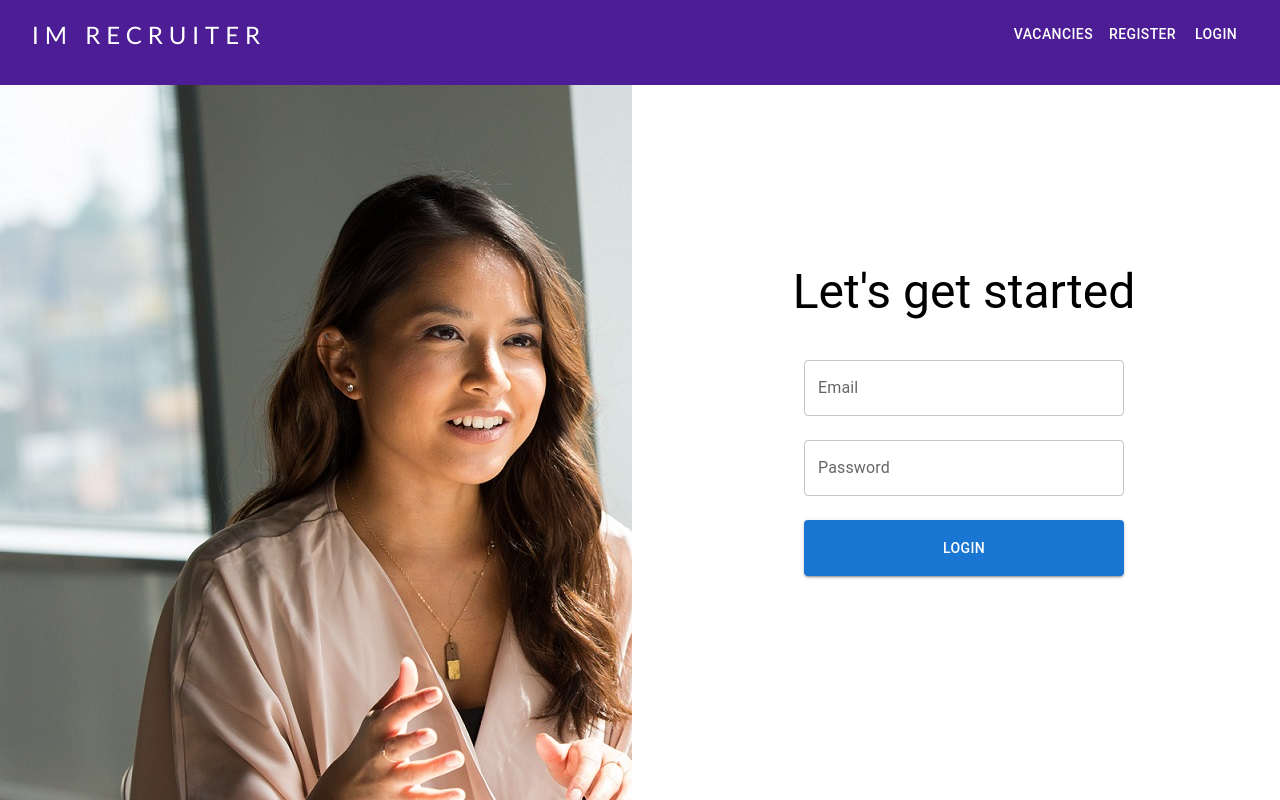
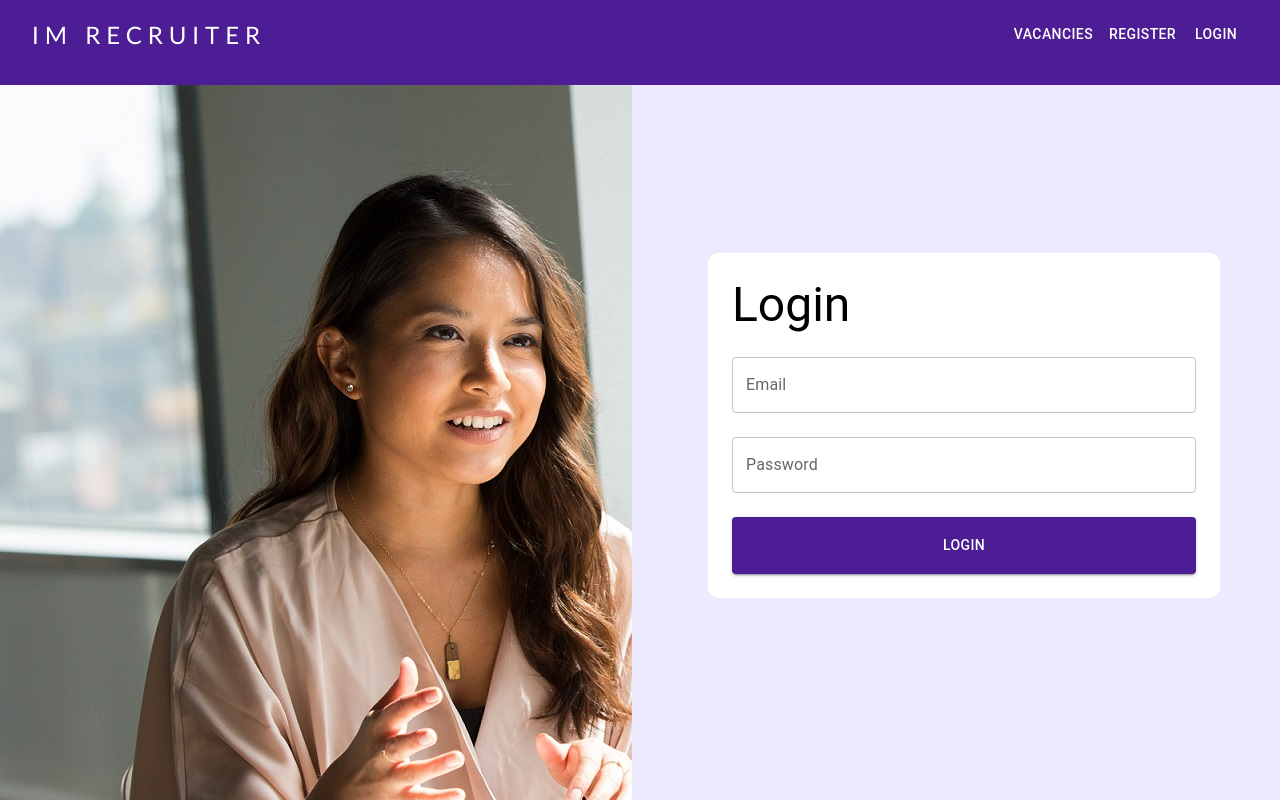
Before and after one commit to ThamiraM/im-recruiter-frontend, a React (Create React App) app: page / in a window 1280 px wide. Built offline with nearby package versions, Linux system fonts and the light colour scheme; no server answers.

Commit message:
Development (#6)
* Feature login (#1)

* Login screen  ui implementation

* add csrf token functionality

* login error message fix

* User registration implementation (#3)

* Feature registration (#5)

* User registration implementation

* login and registration ui fix

```diff
--- a/src/components/auth/LoginComponent.jsx
+++ b/src/components/auth/LoginComponent.jsx
@@ -55,15 +55,16 @@ function LoginComponent() {
             justifyContent="center"
             style={{ minHeight: '100vh' }}
         >
-            <Typography variant="h3" component="div" sx={{ my: 5 }}>
-                Let's get started
-            </Typography>
+
             <form onSubmit={onSubmit}>
                 <CSRFTokenComponent />
-                <Stack spacing={3} sx={{ width: { lg: '25vw', md: '100vw' } }} >
+                <Stack spacing={3} sx={{ width: { lg: '40vw', md: '100vw', marginTop: '10%' }, backgroundColor: '#ffff', p: 3, borderRadius: '10px' }} >
+                    <Typography variant="h3" component="div" sx={{ my: 5 }}>
+                        Login
+                    </Typography>
                     <TextField id="email" name="email" label="Email" type="email" value={email} onChange={onChange} variant="outlined" />
                     <TextField id="password" name="password" label="Password" type="password" value={password} onChange={onChange} variant="outlined" />
-                    <Button variant="contained" sx={{ p: 2, my: 6 }} type='submit'>Login</Button>
+                    <Button variant="contained" sx={{ p: 2, my: 6, backgroundColor: '#4c1d95' }} type='submit'>Login</Button>
                 </Stack>
             </form>
         </Grid>
--- a/src/components/auth/RegisterComponent.jsx
+++ b/src/components/auth/RegisterComponent.jsx
@@ -1,4 +1,3 @@
-
 import { Button, Grid, Stack, TextField, Typography } from "@mui/material"
 import { useState, useEffect } from "react"
 import { useNavigate } from 'react-router-dom'
@@ -66,17 +65,17 @@ function Register() {
                 justifyContent="center"
                 style={{ minHeight: '100vh' }}
             >
-                <Typography gutterBottom variant="h4" component="div" sx={{ mb: 4 }}>
-                    Register User
-                </Typography>
                 <form onSubmit={onSubmit}>
                     <CSRFTokenComponent />
-                    <Stack spacing={3} sx={{ width: { sm: '100vw', md: '30vw' } }}>
+                    <Stack spacing={3} sx={{ width: { lg: '40vw', md: '100vw', marginTop: '20%' }, backgroundColor: '#ffff', p: 3, borderRadius: '10px' }}>
+                        <Typography gutterBottom variant="h4" component="div" sx={{ mb: 4 }}>
+                            Register User
+                        </Typography>
                         <TextField id="name" required={true} name="name" label="Name" value={name} variant="outlined" onChange={onChange} />
                         <TextField id="email" required={true} name="email" label="Email" type="email" value={email} variant="outlined" onChange={onChange} />
                         <TextField id="password" required={true} name="password" label="Password" type="password" value={password} variant="outlined" onChange={onChange} />
                         <TextField id="password2" required={true} name="password2" label="Confirm Password" type="password" value={password2} variant="outlined" onChange={onChange} />
-                        <Button variant="contained" type='submit' sx={{ p: 2 }} >Register</Button>
+                        <Button variant="contained" type='submit' sx={{ p: 2, backgroundColor: '#4c1d95' }} >Register</Button>
                     </Stack>
                 </form>
             </Grid>
--- a/src/components/layouts/MinimalLayout.jsx
+++ b/src/components/layouts/MinimalLayout.jsx
@@ -27,7 +27,7 @@ function MinimalLayout({ children }) {
                 <Grid item xs={6}>
                     <SliderComponent />
                 </Grid>
-                <Grid item xs={6}>
+            <Grid item xs={6} sx={{ backgroundColor: '#ede9fe' }}>
                     {children}
                 </Grid>
         </Grid>
```
